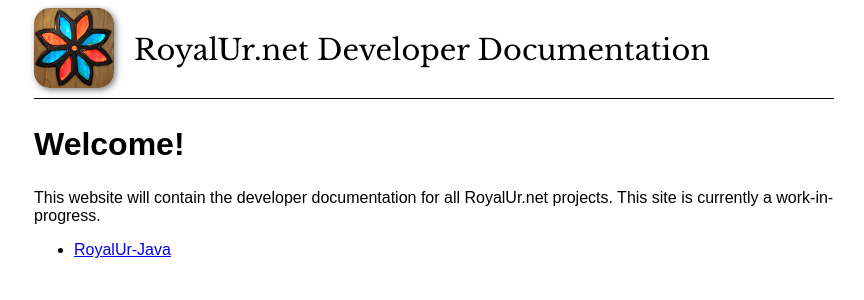
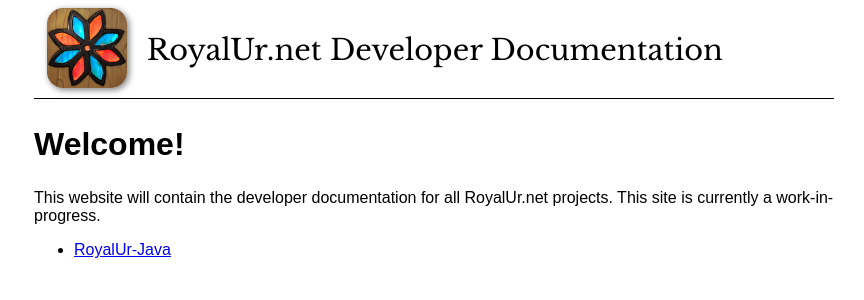
Before and after one commit to RoyalUr/royalur.github.io, a Jekyll site: the page built from DeveloperDocs/HOME.md, in a window 1280 px wide. Shown: the top 300 px of the page, without its empty margins (214-1078 px from the left). Built offline with Jekyll 4.4.1, drawn with Linux system fonts in a browser that asks for light colours; our own code applies the rules of GitHub Pages for plain Markdown files.

Commit message:
Update from https://github.com/RoyalUr/DeveloperDocs/commit/cfee64f154fa44419e60ab26e3d5e41c987103b6

```diff
--- a/DeveloperDocs/css/default.css
+++ b/DeveloperDocs/css/default.css
@@ -13,11 +13,13 @@
 }
 
 header {
+    box-sizing: border-box;
     width: 100%;
     max-width: 800px;
     margin-left: auto;
     margin-right: auto;
     padding-bottom: 0.4em;
+    padding-left: 0.8em;
     text-decoration: none;
     border-bottom: 1px solid black;
     vertical-align: middle;
```
